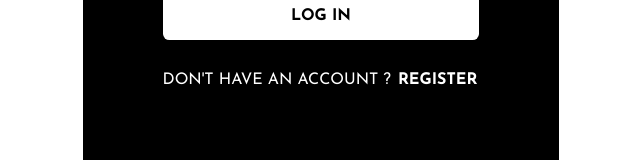
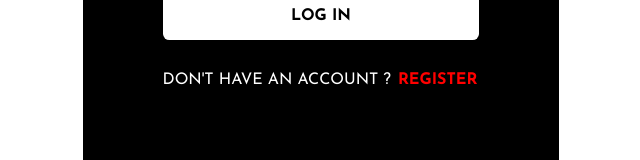
Before and after one commit to KartikLakra1/MERN-CHATBOT, a React (Create React App) app in the folder public/: page /login in a window 1280 px wide. Shown: the part 474-634 px from the top of the page, without its empty margins (319-959 px from the left). Built offline with nearby package versions, Linux system fonts and the light colour scheme; no server answers.

Commit message:
login and register page done

```diff
--- a/public/src/pages/Login.jsx
+++ b/public/src/pages/Login.jsx
@@ -156,7 +156,7 @@ const FormContainer = styled.div`
     text-transform: uppercase;
     a {
       padding: 2px;
-      color: white;
+      color: red;
       text-decoration: none;
       font-weight: bold;
     }
--- a/public/src/pages/Register.jsx
+++ b/public/src/pages/Register.jsx
@@ -154,7 +154,7 @@ const FormContainer = styled.div`
     flex-direction: column;
     gap: 2rem;
     background-color: black;
-    border-radius: 10%;
+    border-radius: 0;
     padding: 3rem 5rem;
   }
   input {
@@ -171,8 +171,8 @@ const FormContainer = styled.div`
     }
   }
   button {
-    background-color: #4e0eff;
-    color: white;
+    background-color: white;
+    color: black;
     padding: 1rem 2rem;
     border: none;
     font-weight: bold;
@@ -181,14 +181,15 @@ const FormContainer = styled.div`
     font-size: 1rem;
     text-transform: uppercase;
     &:hover {
-      background-color: #4e0eff;
+      background-color: black;
+      color: white;
     }
   }
   span {
     color: white;
     text-transform: uppercase;
     a {
-      color: #4e0eff;
+      color: red;
       text-decoration: none;
       font-weight: bold;
     }
```
